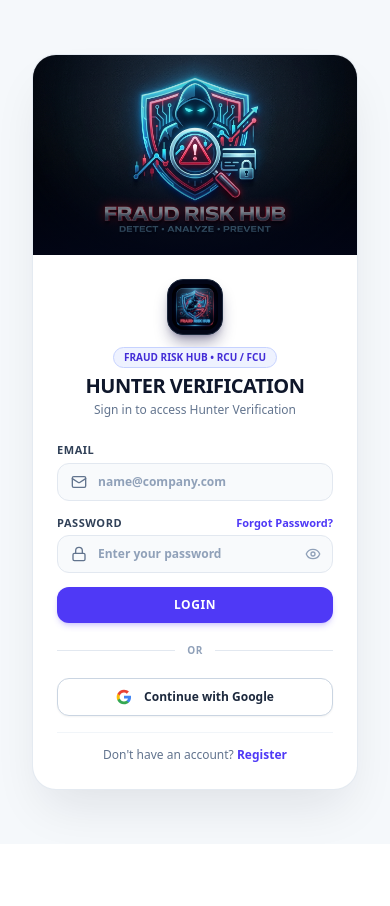
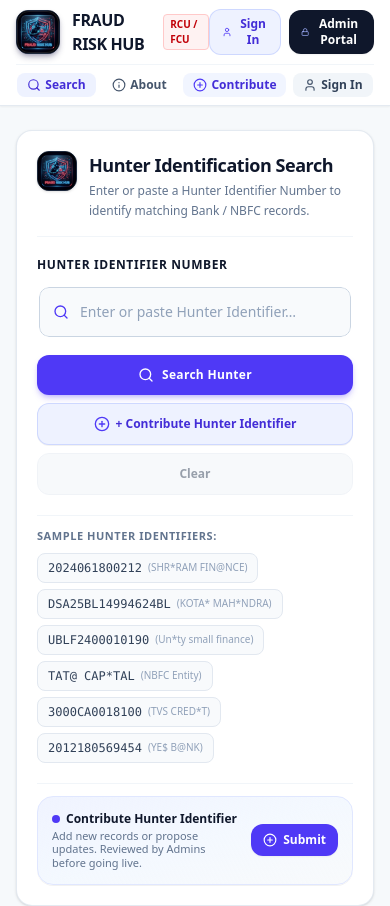
Before and after one commit to gmanikandan639-lgtm/Hunter-Search, a React (Vite) app: page / in a window 390 px wide. Shown: the top 906 px of the page. Before the commit the page ends 844 px from the top, so only its background shows below. Built offline with nearby package versions, Linux system fonts and the light colour scheme; no server answers; the database is empty.

Commit message:
feat(auth): enable public submission and admin routing
Secure submission creation with schema validation in firestore.rules and update navigation logic to allow unauthenticated access to the Admin portal and contribution workflow.

```diff
--- a/src/App.tsx
+++ b/src/App.tsx
@@ -440,17 +440,19 @@
 
   // Safe Navigation with Auth Guard for Admin Dashboard & Protected Pages
   const handleNavigatePage = (page: ActiveNavPage) => {
-    if (!googleUser) {
-      return;
-    }
     if (page === 'admin') {
       if (!adminSession?.isAuthenticated) {
+        if (googleUser) {
           triggerToast({
             type: 'error',
             title: 'Access Denied',
             message: 'Admin Dashboard is restricted to authorized Administrator accounts.',
           });
           setActivePage('search');
+          return;
+        }
+        // Unauthenticated visitor navigating to Admin Portal -> show Admin Login
+        setActivePage('admin');
         return;
       }
     }
@@ -461,7 +463,7 @@
   const handleLoginSuccess = (session: AdminSession) => {
     setAdminSession(session);
     syncAdminUserRoleInFirestore(true).catch(() => {});
-    setActivePage('search');
+    setActivePage('admin');
     triggerToast({
       type: 'success',
       title: 'Administrator Logged In',
@@ -495,10 +497,11 @@
     setResults([]);
     setHasSearched(false);
     setSelectedRecord(null);
+    setActivePage('search');
     triggerToast({
       type: 'info',
       title: 'Signed Out',
-      message: 'You have been logged out. Please sign in to access Hunter Verification.',
+      message: 'You have been logged out. Hunter Search remains available.',
     });
   };
 
@@ -1369,39 +1372,6 @@
       }
     }
   };
-
-  // Guard 1: Session Verification on Load
-  if (isAuthChecking) {
-    return (
-      <div id="auth-loading-screen" className="min-h-screen bg-slate-100 flex flex-col items-center justify-center p-4">
-        <div className="flex flex-col items-center gap-3">
-          <div className="w-14 h-14 rounded-2xl bg-slate-950 border border-slate-800 p-1 flex items-center justify-center shadow-md animate-pulse">
-            <img src={BRAND.shieldIcon} alt="Fraud Risk Hub" className="w-full h-full object-cover rounded-xl" referrerPolicy="no-referrer" />
-          </div>
-          <div className="w-5 h-5 border-2 border-indigo-600 border-t-transparent rounded-full animate-spin" />
-          <p className="text-xs font-bold text-slate-600">Verifying session...</p>
-        </div>
-      </div>
-    );
-  }
-
-  // Guard 2: Mandatory Authentication for ALL users
-  if (!googleUser) {
-    return (
-      <div
-        id="app-root"
-        className="min-h-screen bg-slate-100/70 text-slate-900 flex flex-col font-sans selection:bg-indigo-600 selection:text-white"
-      >
-        <main id="auth-main-container" className="flex-1 flex items-center justify-center p-4 sm:p-6">
-          <AdminLogin
-            onLoginSuccess={handleLoginSuccess}
-            onUserLoginSuccess={handleUserLoginSuccess}
-          />
-        </main>
-        <ToastNotification toast={toast} onDismiss={() => setToast(null)} />
-      </div>
-    );
-  }
 
   return (
     <div
@@ -1486,8 +1456,9 @@
           />
         )}
 
-        {/* VIEW 3: LOGIN REDIRECT FOR AUTHENTICATED USERS */}
+        {/* VIEW 3: LOGIN / AUTHENTICATION PAGE */}
         {activePage === 'login' && (
+          googleUser ? (
             <div className="max-w-md mx-auto py-16 text-center space-y-4 bg-white rounded-2xl border border-slate-200 p-8 shadow-xs">
               <h3 className="text-base font-bold text-slate-900">Already Authenticated</h3>
               <p className="text-xs text-slate-500">
@@ -1501,11 +1472,24 @@
                 Go to Hunter Search
               </button>
             </div>
+          ) : (
+            <div className="flex justify-center p-4 sm:p-6">
+              <AdminLogin
+                onLoginSuccess={handleLoginSuccess}
+                onUserLoginSuccess={handleUserLoginSuccess}
+              />
+            </div>
+          )
         )}
 
         {/* VIEW 4: ADMIN DASHBOARD (PROTECTED) */}
         {activePage === 'admin' && (
-          adminSession?.isAuthenticated ? (
+          isAuthChecking ? (
+            <div className="py-20 flex flex-col items-center justify-center gap-3">
+              <div className="w-6 h-6 border-2 border-indigo-600 border-t-transparent rounded-full animate-spin" />
+              <p className="text-xs font-bold text-slate-600">Verifying administrator session...</p>
+            </div>
+          ) : adminSession?.isAuthenticated ? (
             <AdminDashboard
               adminSession={adminSession}
               csvMetadata={csvMetadata}
@@ -1539,6 +1523,13 @@
               onTriggerToast={triggerToast}
               currentAdminEmail={googleUser?.email || adminSession?.username}
             />
+          ) : !googleUser ? (
+            <div className="flex justify-center p-4 sm:p-6">
+              <AdminLogin
+                onLoginSuccess={handleLoginSuccess}
+                onUserLoginSuccess={handleUserLoginSuccess}
+              />
+            </div>
           ) : (
             <div className="max-w-md mx-auto py-16 text-center space-y-4 bg-white rounded-2xl border border-slate-200 p-8 shadow-xs">
               <div className="w-12 h-12 rounded-xl bg-amber-50 border border-amber-200 flex items-center justify-center mx-auto text-amber-600">
--- a/src/components/Header.tsx
+++ b/src/components/Header.tsx
@@ -111,6 +111,17 @@
                 <Info className="w-3.5 h-3.5" />
                 <span>About Hub</span>
               </button>
+              {onOpenUserSubmit && (
+                <button
+                  id="desktop-nav-contribute"
+                  onClick={onOpenUserSubmit}
+                  className="flex items-center gap-1.5 px-3 py-1.5 rounded-lg text-xs font-bold text-indigo-700 bg-indigo-50/70 hover:bg-indigo-100 hover:text-indigo-900 border border-indigo-200/60 transition-colors cursor-pointer"
+                  title="Contribute Hunter Identifier (No login required)"
+                >
+                  <PlusCircle className="w-3.5 h-3.5 text-indigo-600" />
+                  <span>Contribute</span>
+                </button>
+              )}
             </nav>
           </div>
 
@@ -259,6 +270,16 @@
             ) : (
               <div className="flex items-center gap-2">
                 <button
+                  id="header-user-login-btn"
+                  onClick={() => onSelectPage('login')}
+                  className="flex items-center gap-1.5 py-1.5 px-3 rounded-xl bg-indigo-50 hover:bg-indigo-100 text-indigo-700 border border-indigo-200/80 text-xs font-bold transition-colors cursor-pointer"
+                  title="Sign In or Register an Account"
+                >
+                  <User className="w-3.5 h-3.5 text-indigo-600" />
+                  <span className="hidden sm:inline">Sign In / Register</span>
+                  <span className="sm:hidden">Sign In</span>
+                </button>
+                <button
                   id="header-login-btn"
                   onClick={() => onSelectPage('admin')}
                   className="flex items-center gap-1.5 py-1.5 px-3 rounded-xl bg-slate-900 hover:bg-slate-800 active:bg-slate-950 text-white text-xs font-bold shadow-xs transition-colors cursor-pointer"
@@ -298,6 +319,26 @@
             <Info className="w-3.5 h-3.5" />
             <span>About</span>
           </button>
+          {onOpenUserSubmit && (
+            <button
+              id="mobile-nav-contribute"
+              onClick={onOpenUserSubmit}
+              className="flex items-center gap-1 px-2.5 py-1 rounded-lg text-xs font-semibold whitespace-nowrap text-indigo-700 bg-indigo-50/80 cursor-pointer"
+            >
+              <PlusCircle className="w-3.5 h-3.5 text-indigo-600" />
+              <span>Contribute</span>
+            </button>
+          )}
+          {!adminSession?.isAuthenticated && !googleUser && (
+            <button
+              id="mobile-nav-user-login"
+              onClick={() => onSelectPage('login')}
+              className="flex items-center gap-1 px-2.5 py-1 rounded-lg text-xs font-semibold whitespace-nowrap text-slate-700 bg-slate-100 cursor-pointer"
+            >
+              <User className="w-3.5 h-3.5 text-slate-600" />
+              <span>Sign In</span>
+            </button>
+          )}
           {adminSession?.isAuthenticated ? (
             <button
               id="mobile-nav-admin"
```
Also changed, not shown: 1 other file (tests, documents, lock files or other folders). Lines whose indentation alone changed are shown as unchanged.
